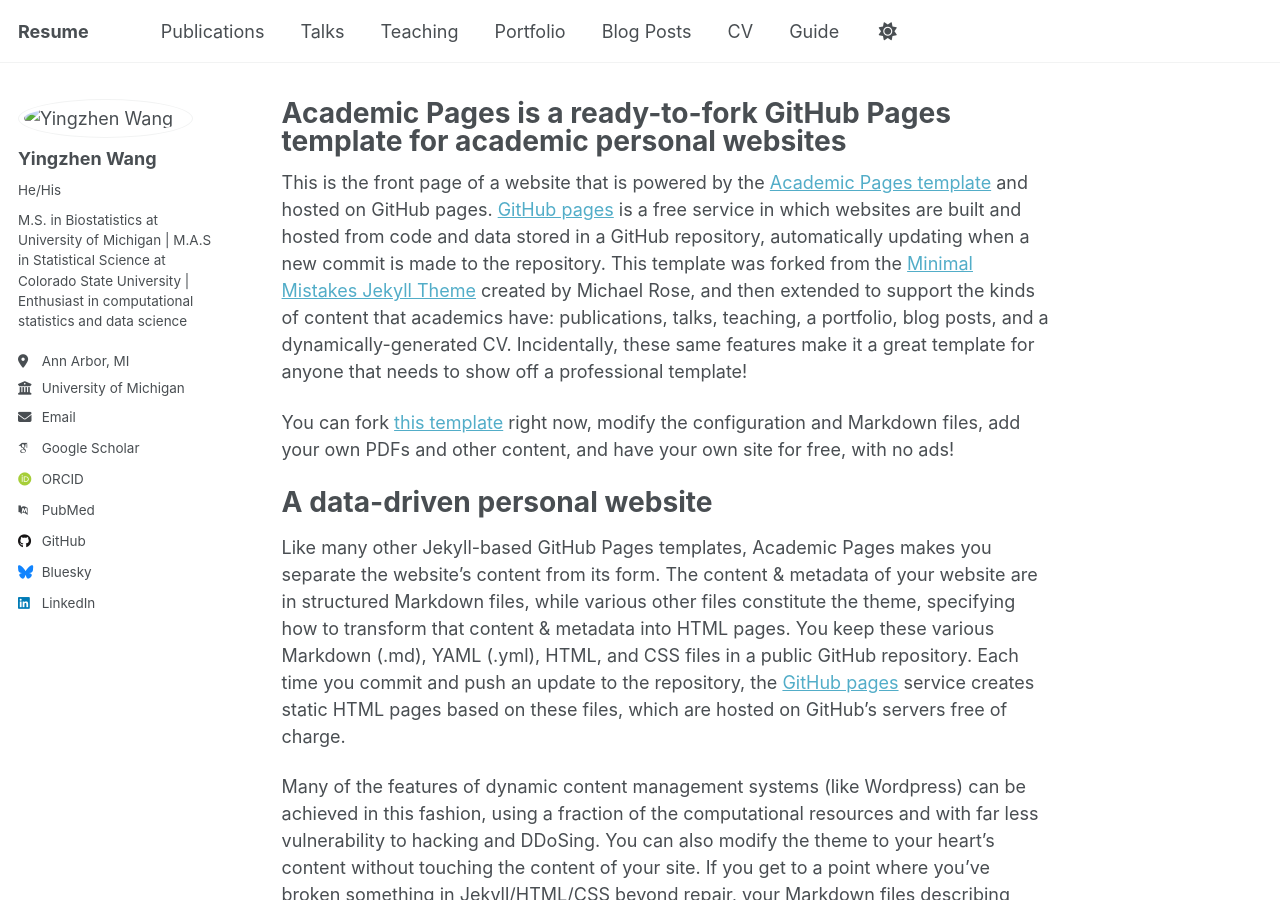
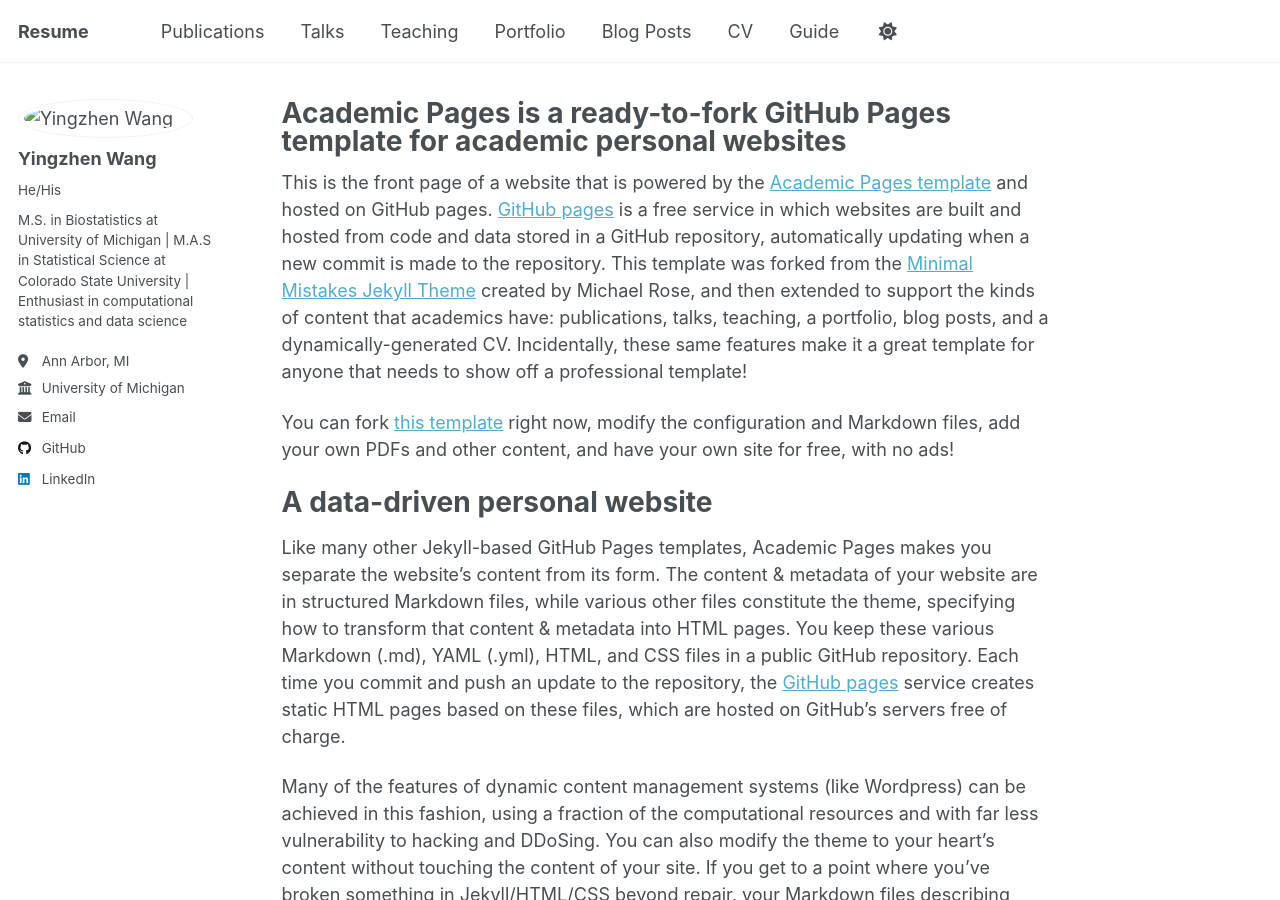
Before and after one commit to Umichyingzhen/zw, a Jekyll site: the page built from _pages/about.md, in a window 1280 px wide and 900 px high. Built offline with Jekyll 4.4.1, drawn with Linux system fonts in a browser that asks for light colours; some web fonts are replaced; a script that is not in the unit is left out.

Commit message:
Update _config.yml

```diff
--- a/_config.yml
+++ b/_config.yml
@@ -34,12 +34,9 @@ author:
   # Academic websites
   academia         : # URL
   arxiv            : # URL - Update with the correct link to your profile
-  googlescholar    : ""
   inspire-hep      : # URL
   impactstory      : # URL
-  orcid            : ""
   semantic         : # URL
-  pubmed           : ""
   researchgate     : # URL
   scopus           : # URL
 
@@ -53,7 +50,6 @@ author:
 
   # Social media
   artstation       : # Username
-  bluesky          : "" # Replace this with you Bluesky username
   facebook         : # Username
   flickr           : # Username
   foursquare       : # Username
```
